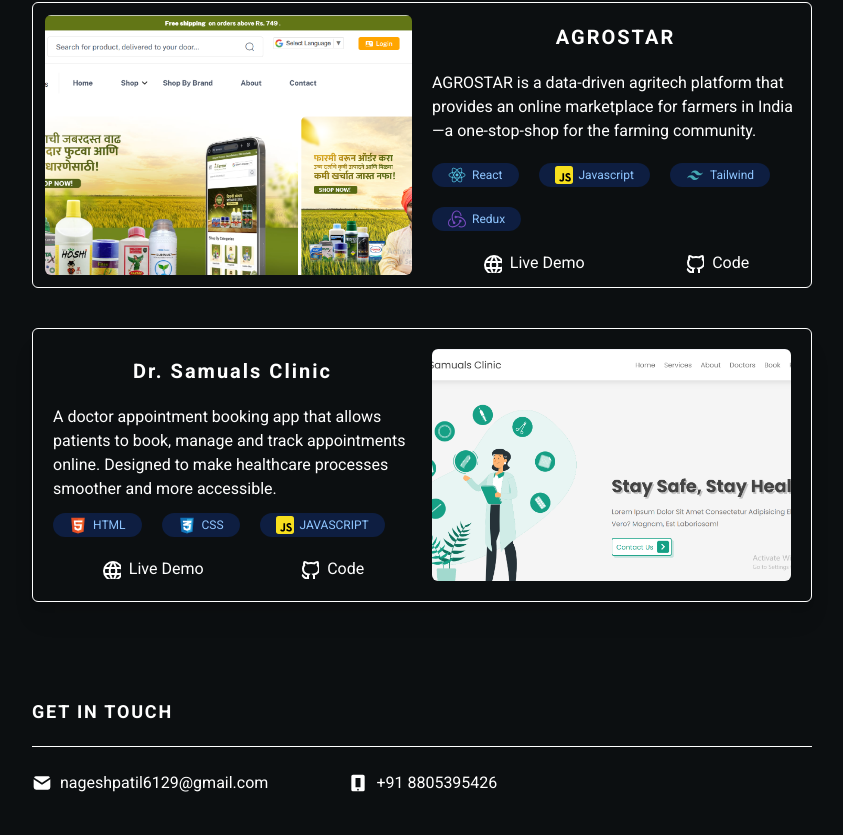
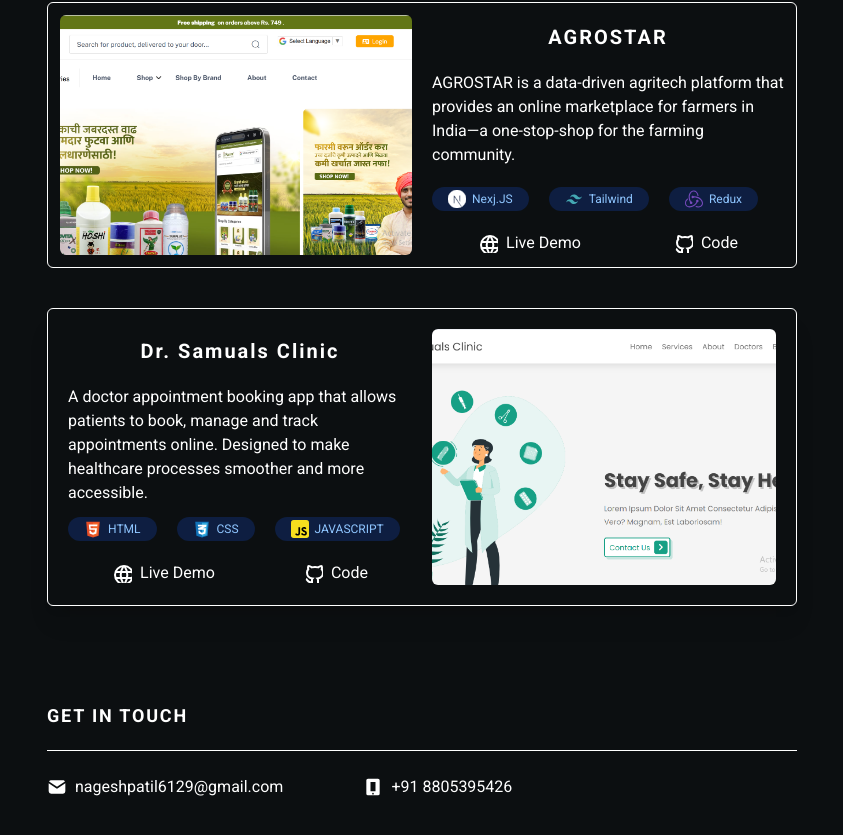
Before and after one commit to NageshShelke/my-app, a React (Vite) app: page / in a window 1280 px wide. Shown: the part 1566-2401 px from the top of the page, without its empty margins (218-1061 px from the left). Built offline with nearby package versions, Linux system fonts and the light colour scheme.

Commit message:
updatd responsiveness

```diff
--- a/src/App.jsx
+++ b/src/App.jsx
@@ -8,7 +8,7 @@
 
 const App = () => {
   return (
-    <div>
+    <div className='md:px-30 xl:px-60'>
       <Header />
       <About />
       <Techstack />
--- a/src/Componants/Contact.jsx
+++ b/src/Componants/Contact.jsx
@@ -12,7 +12,7 @@
         </h2>
       </div>
 
-      <div id="contact" className="gap-20 flex items-center pt-6 border-t border-light-gray/20 mb-16">
+      <div id="contact" className="flex md:gap-20 gap-5 flex-wrap items-center pt-6 border-t border-light-gray/20 mb-16">
 
         <div className="flex items-center gap-2 text-light-gray hover:text-white">
           <svg xmlns="http://www.w3.org/2000/svg" width="20" height="20" viewBox="0 0 24 24" fill="currentColor" stroke="none" className="tabler-icon tabler-icon-mail-filled">
--- a/src/Componants/Projects.jsx
+++ b/src/Componants/Projects.jsx
@@ -26,13 +26,8 @@
 
           <div className="flex flex-wrap mt-5 gap-5">
             <div className="flex h-6 items-center gap-1.5 px-4 rounded-full bg-blue-600/20 text-blue-300">
-              <img width="18" src="/react-icon.svg" />
-              <p className="text-xs whitespace-nowrap">React</p>
-            </div>
-
-            <div className="flex h-6 items-center gap-1.5 px-4 rounded-full bg-blue-600/20 text-blue-300">
-              <img width="18" src="/javascript-icon.svg" />
-              <p className="text-xs whitespace-nowrap">Javascript</p>
+              <img width="18" src="/next-icon.svg" />
+              <p className="text-xs whitespace-nowrap">Nexj.JS</p>
             </div>
 
             <div className="flex h-6 items-center gap-1.5 px-4 rounded-full bg-blue-600/20 text-blue-300">
@@ -44,6 +39,8 @@
               <img width="18" src="/redux-icon.svg" />
               <p className="text-xs whitespace-nowrap">Redux</p>
             </div>
+
+
           </div>
 
           <div className="flex flex-wrap mt-5 w-full justify-around text-light-gray">
--- a/src/index.css
+++ b/src/index.css
@@ -3,7 +3,7 @@
 
 body{
   background-color: #0C0F11;
-  padding: 0 250px;
+  padding: 0 25px;
   color: white;
   font-family: 'roboto';
 }
```
